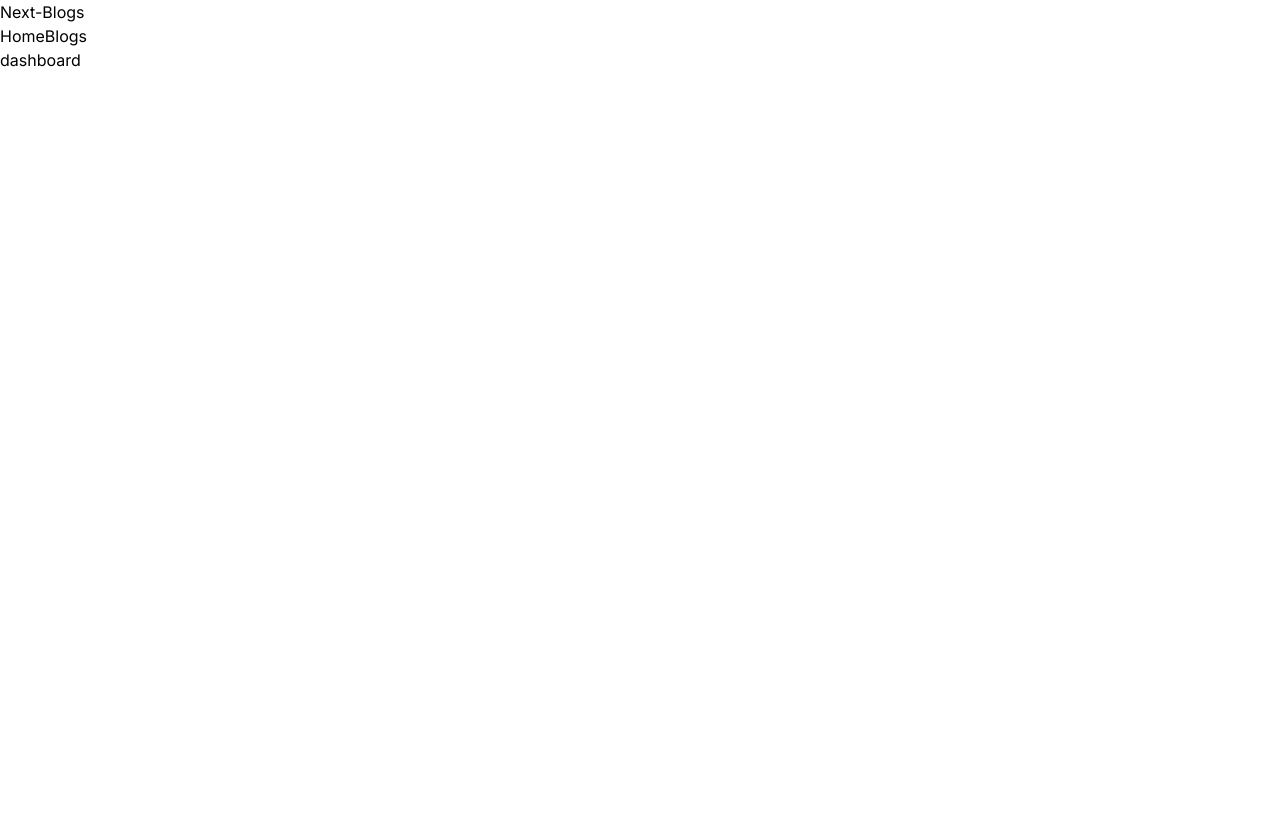
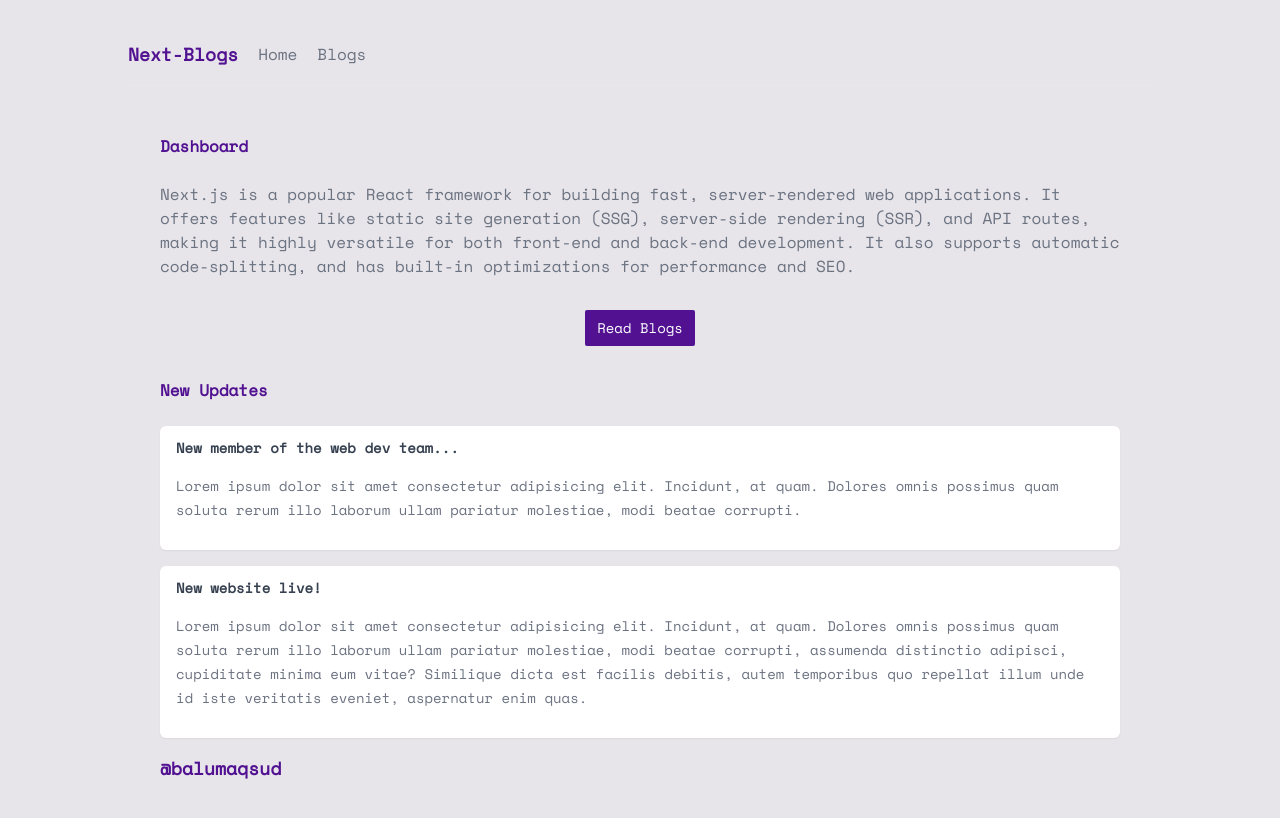
Before and after one commit to balumaqsud/daily-diary, a Next.js app: page / in a window 1280 px wide. Shown: the top 818 px of the page. Built offline with nearby package versions, Linux system fonts and the light colour scheme.

Commit message:
styles, fonts, homepage edits

```diff
--- a/app/components/Navbar.jsx
+++ b/app/components/Navbar.jsx
@@ -4,7 +4,9 @@
 const Navbar = () => {
   return (
     <nav>
-      <h1>Next-Blogs</h1>
+      <Link href={"/"}>
+        <h1>Next-Blogs</h1>
+      </Link>
       <Link href={"/"}>Home</Link>
       <Link href={"/blogs"}>Blogs</Link>
     </nav>
--- a/app/globals.css
+++ b/app/globals.css
@@ -1,3 +1,139 @@
 @tailwind base;
 @tailwind components;
 @tailwind utilities;
+
+/* base styles */
+body {
+  background: #e7e5ea;
+  @apply text-gray-500 m-8;
+}
+h1, h2 {
+  @apply font-bold text-primary text-lg;
+}
+main {
+  @apply max-w-5xl my-12 mx-auto px-8;
+}
+main > h2 {
+  @apply mb-4 pb-2 text-base ;
+}
+p > a {
+  @apply text-primary underline;
+}
+
+/* nav styles */
+nav {
+  @apply
+    pb-4
+    border-b-2 border-gray-200
+    flex items-center gap-5
+    my-10 mx-auto
+    max-w-5xl;
+}
+nav a, nav span {
+  @apply text-gray-500;
+}
+nav a:hover {
+  @apply text-black;
+}
+main nav {
+  @apply border-0;
+}
+
+/* button styles */
+button {
+  @apply
+    px-3 py-2
+    rounded-sm
+    flex justify-between items-center gap-2
+    text-sm;
+}
+button:hover {
+  @apply bg-opacity-90;
+}
+.btn-primary {
+  @apply bg-primary text-white;
+}
+.btn-secondary {
+  @apply bg-gray-200 text-gray-900;
+}
+
+/* form styles */
+form {
+  @apply
+    py-4 px-7
+    bg-primary
+    bg-opacity-5
+    rounded-md
+    block
+    mx-auto
+    min-w-fit w-1/4;
+}
+form label {
+  @apply block;
+}
+form input,
+form textarea,
+form select {
+  @apply
+    block
+    mt-2 my-4 px-2 py-1
+    rounded-sm w-full;
+}
+form button {
+  @apply block mx-auto;
+}
+
+/* feedback styles */
+.error {
+  @apply
+    border-2
+    border-red-500
+    bg-red-300
+    text-red-800
+    py-1 px-2
+    rounded-sm
+    block
+    max-w-fit
+    my-4 mx-auto;
+}
+
+/* card styles */
+.card {
+  @apply
+    bg-white
+    shadow-sm
+    rounded-md
+    py-3 px-4 my-4
+    relative
+    overflow-hidden;
+}
+.card h3 {
+  @apply
+    font-bold text-gray-700 text-sm
+    mb-0;
+}
+.card p {
+  @apply my-4 text-sm leading-6;
+}
+
+/* pill styles */
+.pill {
+  @apply
+    py-1 px-2 mt-3
+    inline-block
+    text-xs font-semibold;
+}
+.pill.high {
+  @apply bg-red-300 text-red-600;
+}
+.pill.medium {
+  @apply bg-blue-300 text-blue-600;
+}
+.pill.low {
+  @apply bg-emerald-300 text-emerald-600;
+}
+.card .pill {
+  @apply
+    absolute bottom-0 right-0
+    rounded-tl-md;
+}
--- a/app/layout.jsx
+++ b/app/layout.jsx
@@ -1,10 +1,10 @@
 import "./globals.css";
-import { Inter } from "next/font/google";
+import { Space_Mono } from "next/font/google";
 
 //components
 import Navbar from "./components/Navbar";
 
-const inter = Inter({ subsets: ["latin"] });
+const space_Mono = Space_Mono({ subsets: ["latin"], weight: "400" });
 
 export const metadata = {
   title: "next-blogs",
@@ -14,7 +14,7 @@
 export default function RootLayout({ children }) {
   return (
     <html lang="en">
-      <body className={inter.className}>
+      <body className={space_Mono.className}>
         <Navbar />
         {children}
       </body>
--- a/app/page.jsx
+++ b/app/page.jsx
@@ -1,7 +1,48 @@
+import Link from "next/link";
 export default function Home() {
   return (
     <main>
-      <h1>dashboard</h1>
+      <h2>Dashboard</h2>
+      <p>
+        Next.js is a popular React framework for building fast, server-rendered
+        web applications. It offers features like static site generation (SSG),
+        server-side rendering (SSR), and API routes, making it highly versatile
+        for both front-end and back-end development. It also supports automatic
+        code-splitting, and has built-in optimizations for performance and SEO.
+      </p>
+
+      <div className="flex justify-center my-8">
+        <Link href="/blogs">
+          <button className="btn-primary">Read Blogs</button>
+        </Link>
+      </div>
+
+      <h2>New Updates</h2>
+
+      <div className="card">
+        <h3>New member of the web dev team...</h3>
+        <p>
+          Lorem ipsum dolor sit amet consectetur adipisicing elit. Incidunt, at
+          quam. Dolores omnis possimus quam soluta rerum illo laborum ullam
+          pariatur molestiae, modi beatae corrupti.
+        </p>
+      </div>
+      <div className="card">
+        <h3>New website live!</h3>
+        <p>
+          Lorem ipsum dolor sit amet consectetur adipisicing elit. Incidunt, at
+          quam. Dolores omnis possimus quam soluta rerum illo laborum ullam
+          pariatur molestiae, modi beatae corrupti, assumenda distinctio
+          adipisci, cupiditate minima eum vitae? Similique dicta est facilis
+          debitis, autem temporibus quo repellat illum unde id iste veritatis
+          eveniet, aspernatur enim quas.
+        </p>
+      </div>
+      <div>
+        <Link href={"https://github.com/balumaqsud"}>
+          <h2>@balumaqsud</h2>
+        </Link>
+      </div>
     </main>
   );
 }
--- a/tailwind.config.js
+++ b/tailwind.config.js
@@ -1,18 +1,16 @@
 /** @type {import('tailwindcss').Config} */
 module.exports = {
   content: [
-    './pages/**/*.{js,ts,jsx,tsx,mdx}',
-    './components/**/*.{js,ts,jsx,tsx,mdx}',
-    './app/**/*.{js,ts,jsx,tsx,mdx}',
+    "./pages/**/*.{js,ts,jsx,tsx,mdx}",
+    "./components/**/*.{js,ts,jsx,tsx,mdx}",
+    "./app/**/*.{js,ts,jsx,tsx,mdx}",
   ],
   theme: {
     extend: {
-      backgroundImage: {
-        'gradient-radial': 'radial-gradient(var(--tw-gradient-stops))',
-        'gradient-conic':
-          'conic-gradient(from 180deg at 50% 50%, var(--tw-gradient-stops))',
+      colors: {
+        primary: "#511191",
       },
     },
   },
   plugins: [],
-}
+};
```
